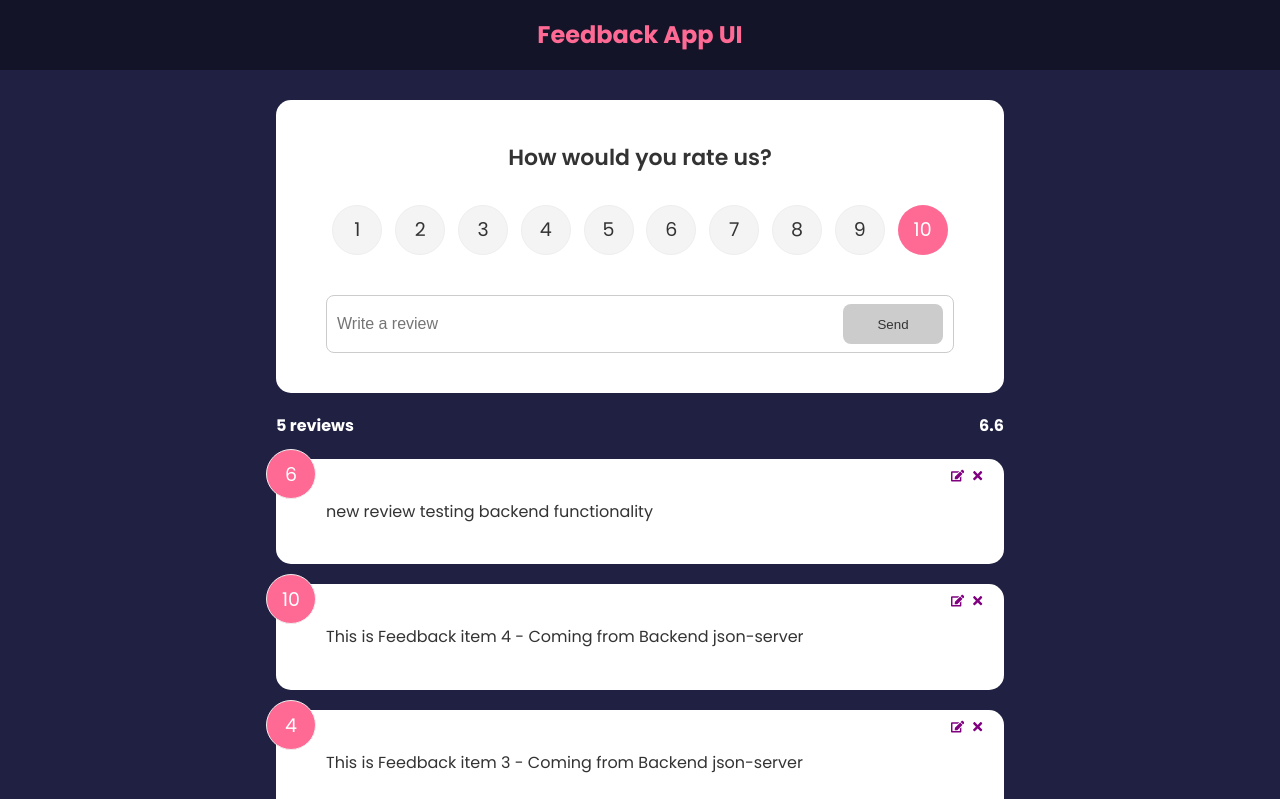
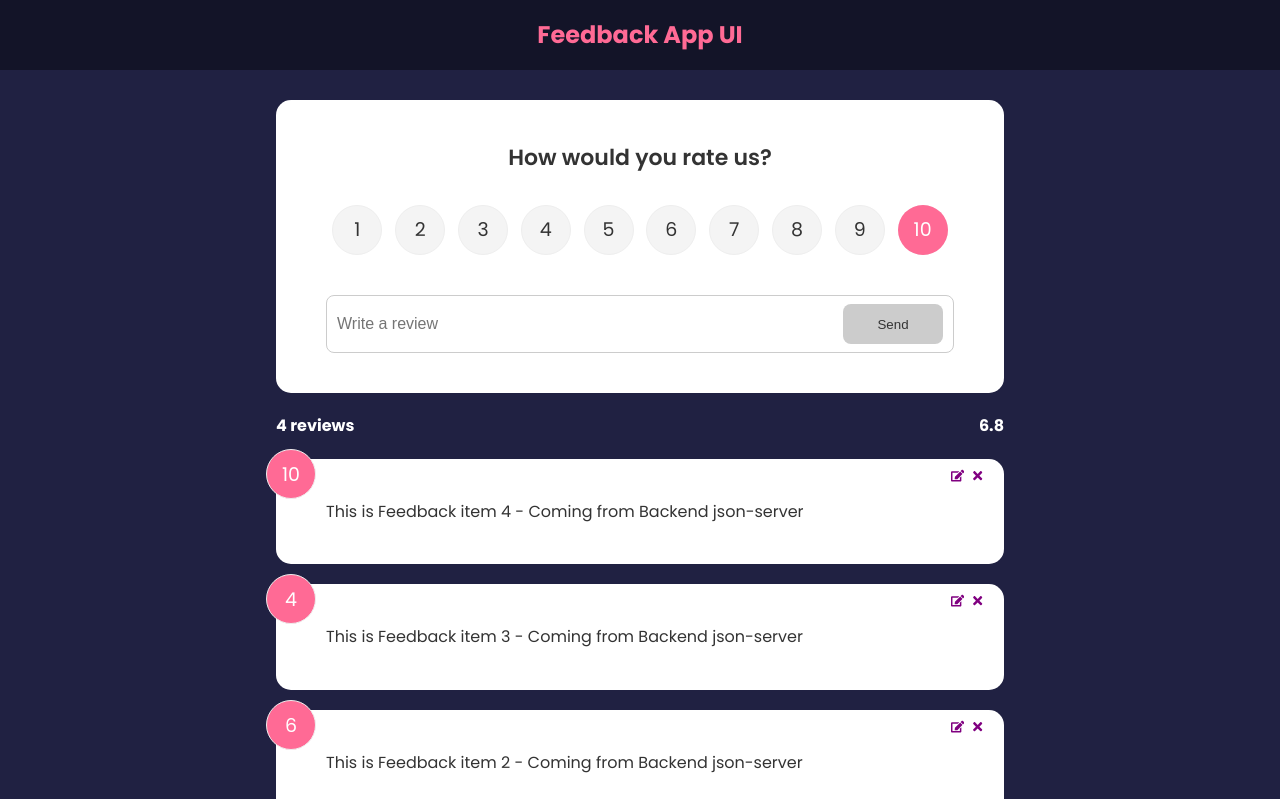
Before and after one commit to Farahat612/brad-react, a React (Create React App) app in the folder feedback-app/: page / in a window 1280 px wide. Shown: the top 799 px of the page. Built offline with nearby package versions, Linux system fonts and the light colour scheme; data requests are answered from the project's data file.

Commit message:
handled deletingw feedback through deletet req to backend server

```diff
--- a/feedback-app/db.json
+++ b/feedback-app/db.json
@@ -19,11 +19,6 @@
       "id": "4",
       "rating": 10,
       "text": "This is Feedback item 4 - Coming from Backend json-server"
-    },
-    {
-      "rating": 6,
-      "text": "new review testing backend functionality",
-      "id": "IKrbEO_"
     }
   ]
 }
--- a/feedback-app/src/contexts/FeedbackContext.js
+++ b/feedback-app/src/contexts/FeedbackContext.js
@@ -6,8 +6,11 @@ const FeedbackProvider = ({ children }) => {
   const [feedbacks, setFeedbacks] = useState([])
   const [isLoading, setIsLoading] = useState(true)
 
-  const handleDelete = (id) => {
+  const handleDelete = async (id) => {
     if (window.confirm('Are you sure you want to delete this feedback?')) {
+      await fetch(`/feedback/${id}`, {
+        method: 'DELETE',
+      })
       setFeedbacks(feedbacks.filter((feedback) => feedback.id !== id))
     }
   }
@@ -35,14 +38,11 @@ const FeedbackProvider = ({ children }) => {
 
   // Fetch the feedback data from json-server
   const fetchFeedbackData = async () => {
-    const res = await fetch(
-      '/feedback?_sort=id&_order=desc'
-    )
+    const res = await fetch('/feedback?_sort=id&_order=desc')
     const data = await res.json()
     setFeedbacks(data)
     setIsLoading(false)
   }
-
 
   // setting the feedback item to be edited
   const handleEdit = (feedback) => {
```
